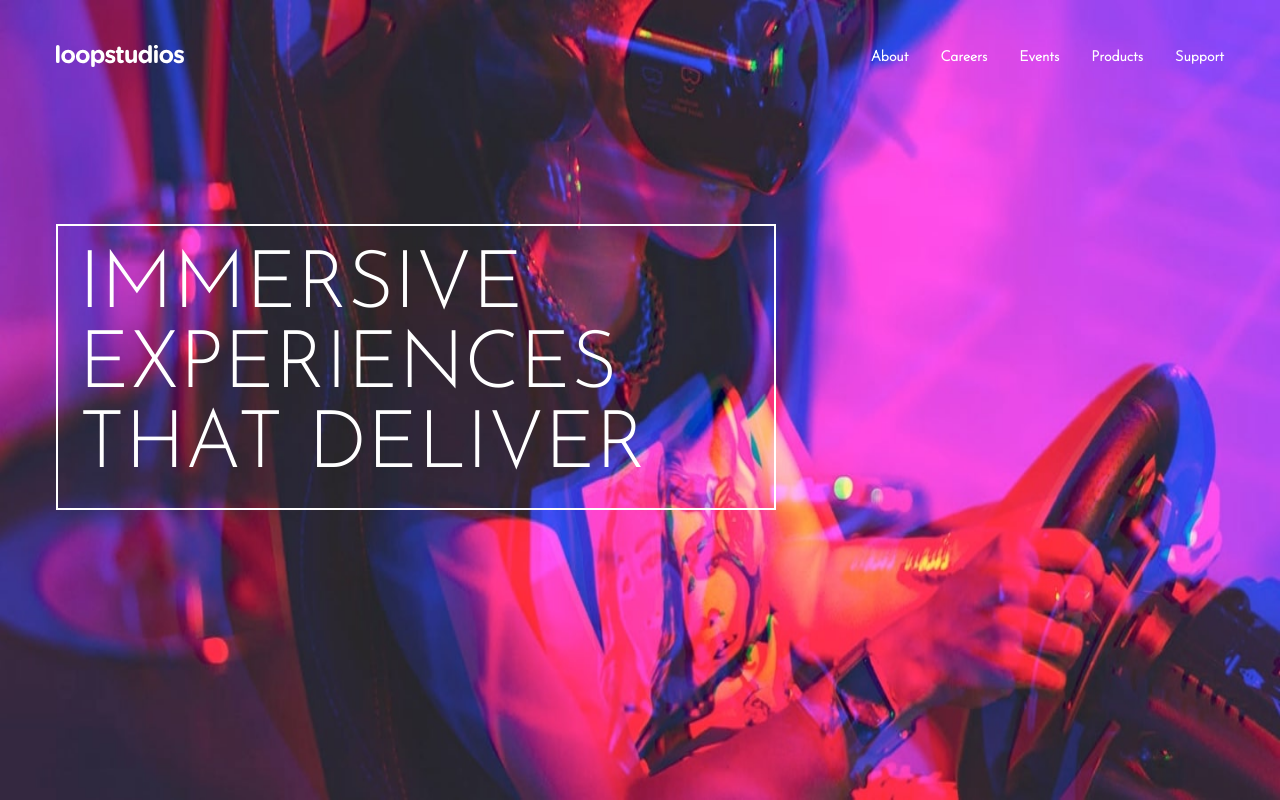
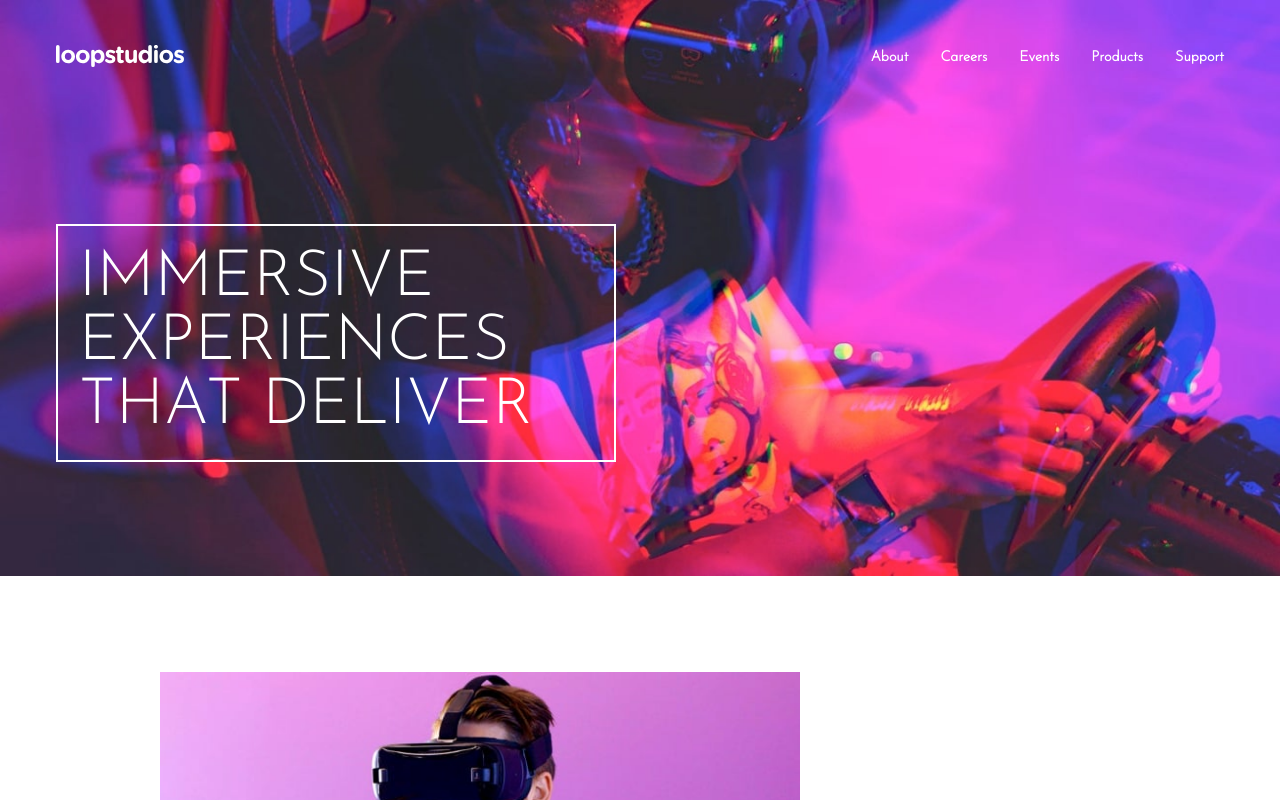
Before and after one commit to Cristofer-Cuevas/loopstudios-landing-page-challenge-hub, a React (Create React App) app: page / in a window 1280 px wide. Shown: the top 800 px of the page. Built offline with nearby package versions, Linux system fonts and the light colour scheme.

Commit message:
hero image width fixed

```diff
--- a/src/styles/HomeStyles.js
+++ b/src/styles/HomeStyles.js
@@ -71,7 +71,7 @@ export const Header = styled.header`
   @media screen and (min-width: 800px) {
     background-image: url(${heroDesktop});
     background-size: 100% 100%;
-    height: 100vh;
+    height: 36rem;
     .hamburger {
       display: none;
     }
@@ -102,8 +102,8 @@ export const Header = styled.header`
 
     .title {
       margin-top: 7rem;
-      font-size: 5rem;
-      width: 45rem;
+      font-size: 4rem;
+      width: 35rem;
       word-spacing: 0;
       margin-left: 3.5rem;
     }
```
